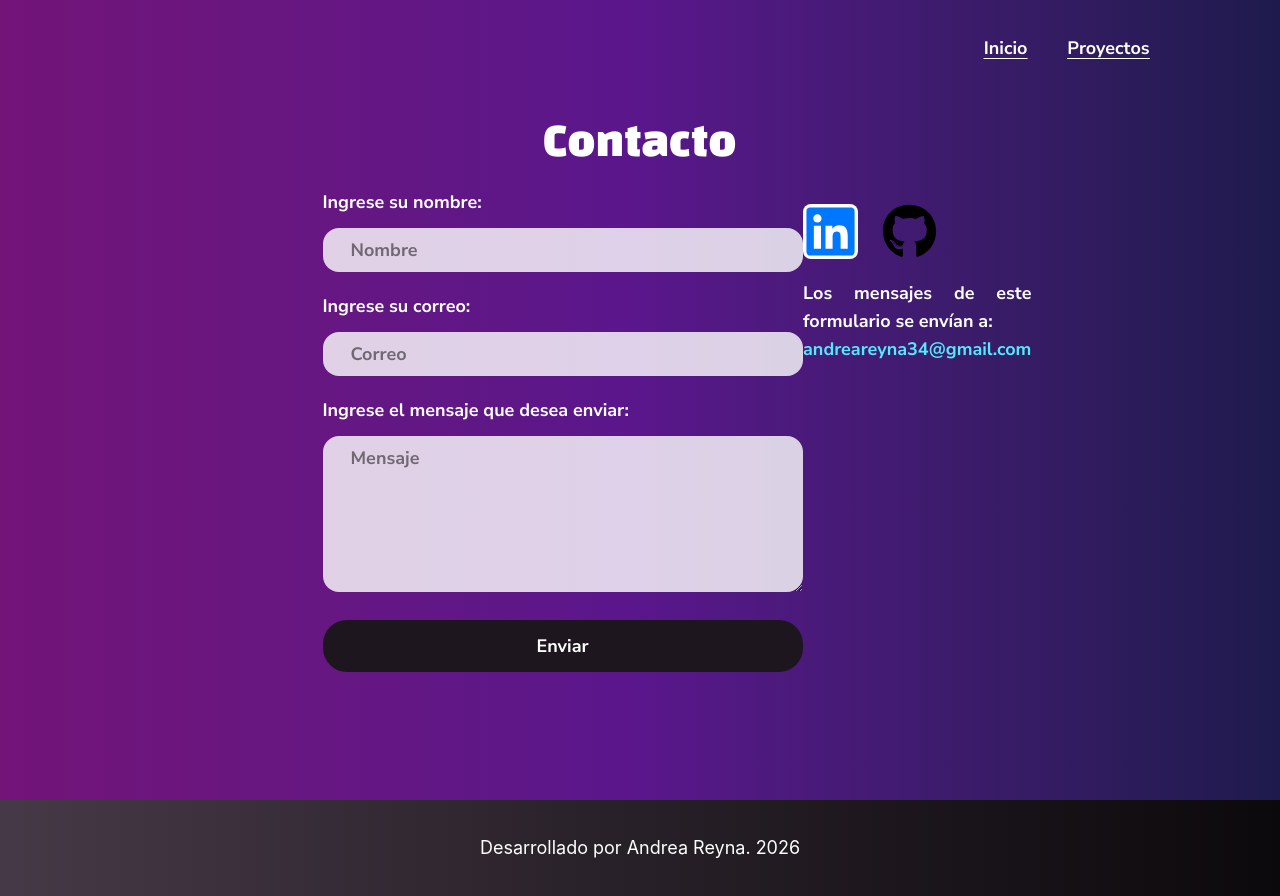
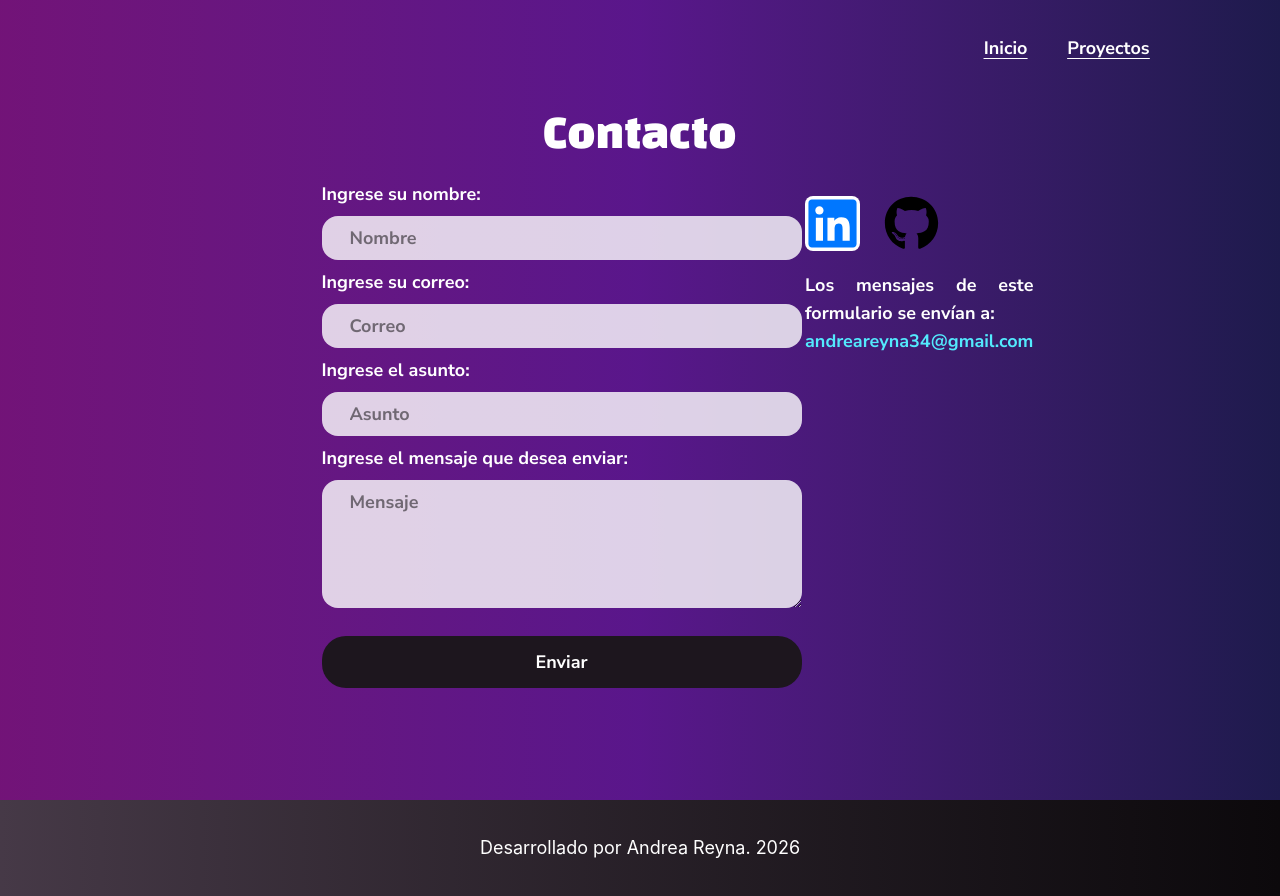
Before and after one commit to andreabrg15/Proyecto-Portafolio, a React (Vite) app: page /contacto in a window 1280 px wide. Built offline with nearby package versions, Linux system fonts and the light colour scheme.

Commit message:
Envio de correos de contacto -LISTO

```diff
--- a/package.json
+++ b/package.json
@@ -10,6 +10,7 @@
     "preview": "vite preview"
   },
   "dependencies": {
+    "@emailjs/browser": "^4.4.1",
     "@tailwindcss/vite": "^4.3.1",
     "react": "^19.2.6",
     "react-dom": "^19.2.6",
--- a/src/pages/Contact.jsx
+++ b/src/pages/Contact.jsx
@@ -1,22 +1,49 @@
+import { useRef } from "react";
+import emailjs from "@emailjs/browser";
 import { FaLinkedin } from "react-icons/fa";
 import { FaGithub } from "react-icons/fa";
 
 function Contact() {
+
+    const form = useRef();
+
+    const sendEmail = (e) => {
+        e.preventDefault();
+
+        emailjs
+        .sendForm("contact_service", "contact_form", form.current, {
+            publicKey: "B8HDAOMizhuL_I7NA"
+        }).then(
+            () => {
+                alert("Se envio su correo con exito");
+            },
+            (error) => {
+                console.log("Error", error.text);
+            }
+        );
+    }
+
     return (
-        <div className="grid nunito-sans font-bold text-lg p-5">
+        <div className="grid nunito-sans font-bold text-lg p-3">
             <h1 className="text-5xl changa-one-regular text-white">Contacto</h1>
             <div className="grid grid-cols-8">
                 {/*Formulario de contacto*/}
                 <div className="col-start-3 col-span-3 py-3">
-                    <form className="grid justify-center py-3">
-                        <label for="name" className="flex justify-start text-white mb-3">Ingrese su nombre:</label>
-                        <input className="bg-white/80 rounded-2xl w-120 px-7 py-2 mb-5" placeholder="Nombre" type="text" id="name" name="name"/>
-                        <label for="email" className="flex justify-start text-white mb-3">Ingrese su correo:</label>
-                        <input className="bg-white/80 rounded-2xl w-120 px-7 py-2 mb-5" placeholder="Correo" type="email" id="email" name="email"/>
-                        <label for="msg" className="flex justify-start text-white mb-3">Ingrese el mensaje que desea enviar:</label>
-                        <textarea className="bg-white/80 rounded-2xl w-120 px-7 py-2 mb-7" placeholder="Mensaje" rows="5" id="msg" name="msg"/>
+                    <form ref={form} className="grid justify-center py-3 gap-2" onSubmit={sendEmail}>
+                        <label className="flex justify-start text-white">Ingrese su nombre:</label>
+                        <input className="bg-white/80 rounded-2xl w-120 px-7 py-2" placeholder="Nombre" type="text" id="name"
+                        name="name" required/>
+                        <label className="flex justify-start text-white">Ingrese su correo:</label>
+                        <input className="bg-white/80 rounded-2xl w-120 px-7 py-2" placeholder="Correo" type="email" id="email"
+                        name="from_email" required/>
+                        <label className="flex justify-start text-white">Ingrese el asunto:</label>
+                        <input className="bg-white/80 rounded-2xl w-120 px-7 py-2" placeholder="Asunto" type="text" id="title"
+                        name="title" required/>
+                        <label className="flex justify-start text-white">Ingrese el mensaje que desea enviar:</label>
+                        <textarea className="bg-white/80 rounded-2xl w-120 px-7 py-2 mb-5" placeholder="Mensaje" rows="4" id="message"
+                        name="message" required/>
                         <button className="bg-mauve-900 text-white rounded-3xl nunito-sans font-bold px-10
-                        py-3 hover:bg-mauve-900/70 hover:cursor-pointer">
+                        py-3 hover:bg-mauve-900/70 hover:cursor-pointer" type="submit">
                             Enviar
                         </button>
                     </form>
```
Also changed, not shown: 1 other file (tests, documents, lock files or other folders).
